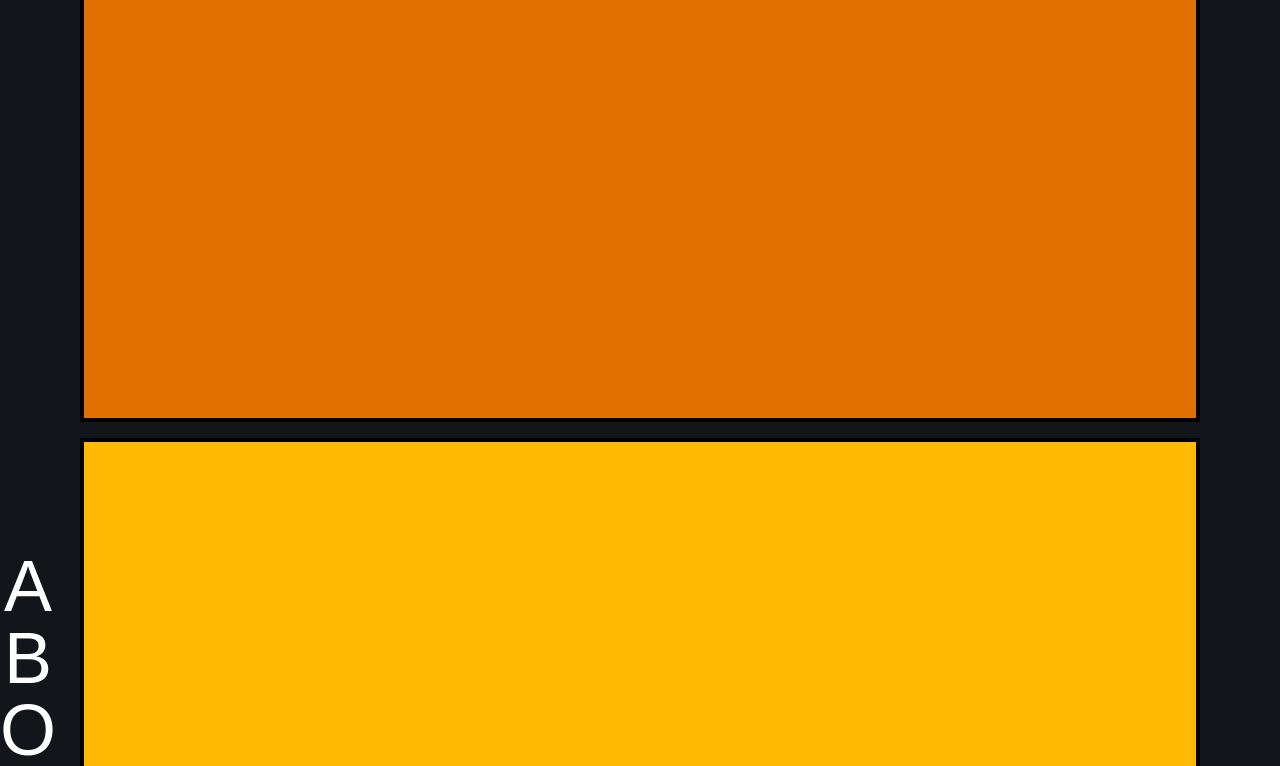
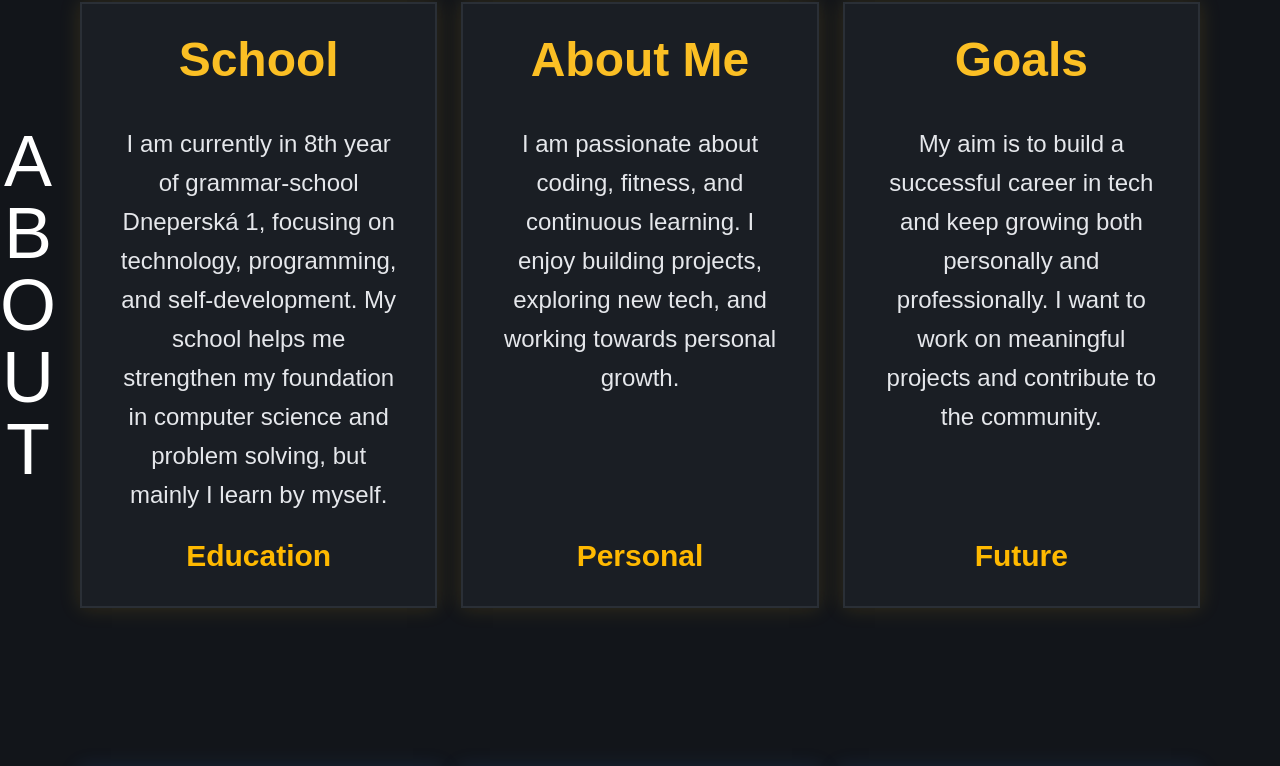
Before and after one commit to Saves331/CV, a React (Vite) app: page / in a window 1280 px wide. Shown: the part 878-1644 px from the top of the page. Built offline with nearby package versions, Linux system fonts and the light colour scheme.

Commit message:
first version of CV is done

```diff
--- a/src/App.tsx
+++ b/src/App.tsx
@@ -21,7 +21,7 @@ function App() {
           <Hero />
         </section>
 
-        <section className=' ' id="about-section">
+        <section className='h-min-content z-[-1]' id="about-section">
           <About></About>
         </section>
 
--- a/src/components/About.tsx
+++ b/src/components/About.tsx
@@ -1,51 +1,66 @@
-
-
-
-
 function About() {
-
   const about = "ABOUT"
 
+  const aboutCards = [
+    {
+      title: "School",
+      description:
+        "I am currently in 8th year of grammar-school Dneperská 1, focusing on technology, programming, and self-development. My school helps me strengthen my foundation in computer science and problem solving, but mainly I learn by myself.",
+      highlight: "Education",
+    },
+    {
+      title: "About Me",
+      description:
+        "I am passionate about coding, fitness, and continuous learning. I enjoy building projects, exploring new tech, and working towards personal growth.",
+      highlight: "Personal",
+    },
+    {
+      title: "Goals",
+      description:
+        "My aim is to build a successful career in tech and keep growing both personally and professionally. I want to work on meaningful projects and contribute to the community.",
+      highlight: "Future",
+    },
+  ]
 
   return (
-    <div className='w-full px-10 md:px-20 relative z-0 flex items-center justify-center'>
-
-        <div className=' flex-col items-center absolute left-0 top-1/2 -translate-y-1/2 text-7xl text-white pt-[10vh]  z-0 hidden md:flex'>
-
-
+    <section className="w-full py-[10vh] px-10 md:px-20 relative  z-[-1]">
+      {/* Vertical ABOUT text */}
+      <div className="flex-col items-center absolute left-0 top-1/2 -translate-y-1/2 text-7xl text-white z-0 hidden md:flex">
         {about.split("").map((char, index) => (
           <span key={index}>{char}</span>
         ))}
-
-
-
-
-
       </div>
 
-        <div className='text-center max-w-[1800px] w-full'>
+      {/* Section container */}
+      <div className="max-w-[1800px] w-full mx-auto relative z-10">
+        {/* Mobile heading */}
+        <h1 className="text-6xl text-[#F1F5F9] font-bold py-10 md:hidden text-center">
+          About Me
+        </h1>
 
-        <h1 className='text-6xl text-[#F1F5F9] font-bold py-10 md:hidden'>About Me</h1>
-
-
-              <div className='flex gap-4 min-h-[75vh] flex-col-reverse'>
-                      <div className='flex flex-col h-1/2 gap-5'>
-                        <div className='bg-amber-400 border-4 min-h-[500px]'></div>
-                        <div className='bg-amber-400 border-4 min-h-[500px] h-1/2'></div>
-                      </div>
-
-
-
-                      <div className='h-1/2'>
-                        <div className='bg-amber-600 border-4 h-full min-h-[500px]'></div>
-
+        {/* Cards */}
+        <div className="grid grid-cols-1 lg:grid-cols-2 xl:grid-cols-3 gap-6 justify-items-center items-start">
+          {aboutCards.map((card, index) => (
+            <div
+              key={index}
+              className="min-w-[320px] h-full bg-[#1a1e24] border-2 border-[#2a2f36] max-w-[550px] shadow-[0_0_20px_rgba(251,191,36,0.15)]"
+            >
+              <div className="flex flex-col items-center p-8 gap-6 text-center h-full">
+                <h1 className="text-4xl lg:text-5xl font-bold text-[#fbbf24]">
+                  {card.title}
+                </h1>
+                <h3 className="text-[#e5e7eb] font-medium mt-4 whitespace-pre-line text-xl lg:text-2xl 2xl:text-3xl leading-relaxed">
+                  {card.description}
+                </h3>
+                <h2 className="mt-auto text-2xl lg:text-3xl text-amber-400 font-semibold">
+                  {card.highlight}
+                </h2>
               </div>
             </div>
-
+          ))}
         </div>
-
-
       </div>
+    </section>
   )
 }
 
```
Lines whose indentation alone changed are shown as unchanged.
